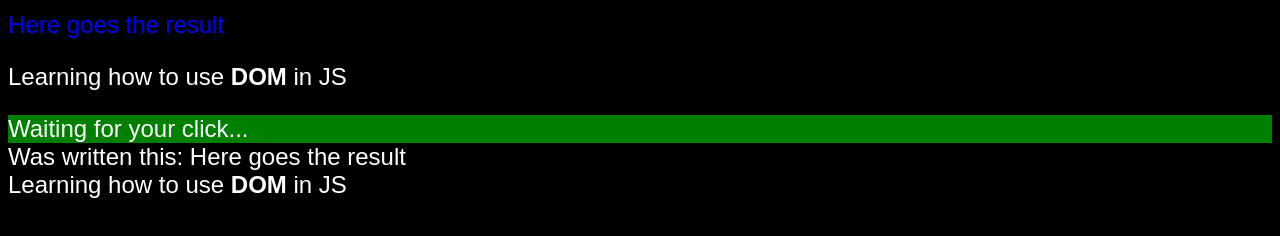
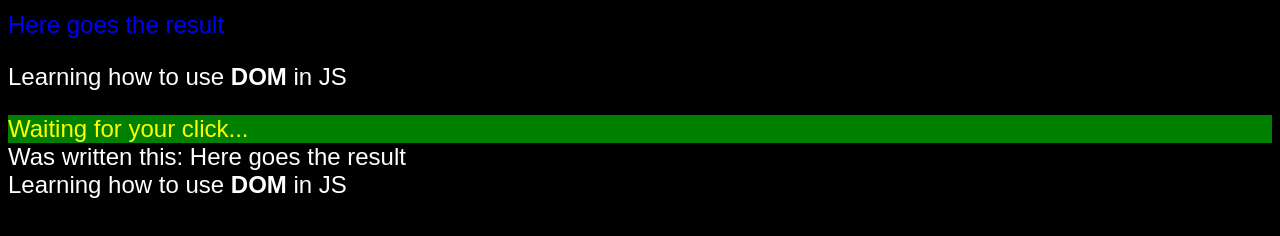
Before and after one commit to RafaFurla/Javascript_Course, a plain HTML site: page class09/ex005.html in a window 1280 px wide. Shown: the part 108-344 px from the top of the page. Drawn offline with Linux system fonts and the light colour scheme.

Commit message:
Update ex005.html

```diff
--- a/class09/ex005.html
+++ b/class09/ex005.html
@@ -22,6 +22,7 @@
         window.document.write(p2.innerHTML);
         window.document.getElementById('msg').innerText = 'Waiting for your click...';
         window.document.getElementById('msg').style.backgroundColor = 'green';
+        window.document.querySelector('div#msg').style.color = 'yellow';
     </script>
 </body>
 </html>
```
